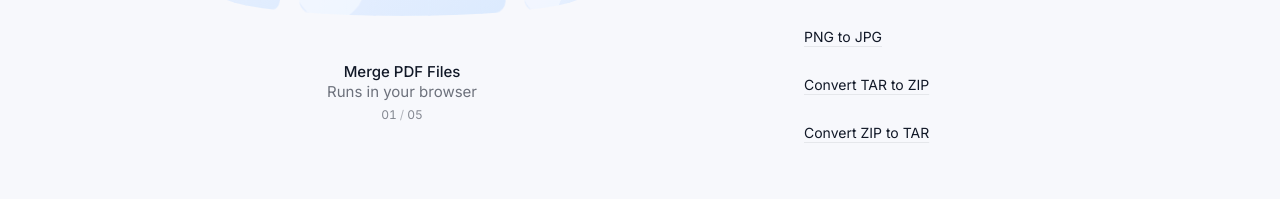
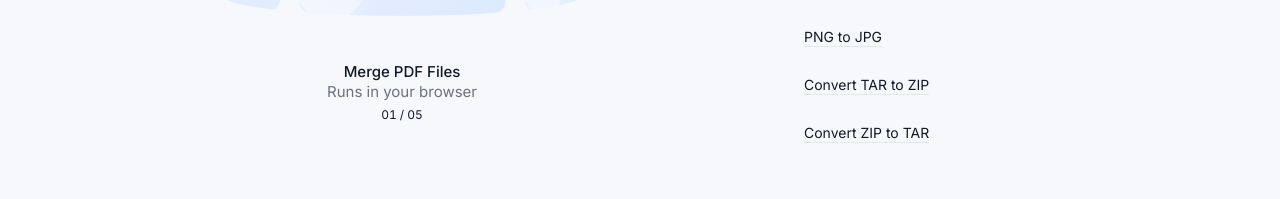
Before and after one commit to Muhammad-Abrar-Ejaz/FileNimble, a Next.js app: page / in a window 1280 px wide. Shown: the part 3483-3682 px from the top of the page. Built offline with nearby package versions, Linux system fonts and the light colour scheme; no server answers.

Commit message:
fix(a11y): preserve contrast for carousel position counter

```diff
--- a/src/components/react-bits/CircularCarousel.css
+++ b/src/components/react-bits/CircularCarousel.css
@@ -162,11 +162,10 @@
   font-size: 12px;
   font-variant-numeric: tabular-nums;
   line-height: 1;
-  opacity: 0.5;
 }
 
 .circular-carousel__slash {
-  opacity: 0.6;
+  opacity: 1;
 }
 
 .circular-carousel__digits {
```
